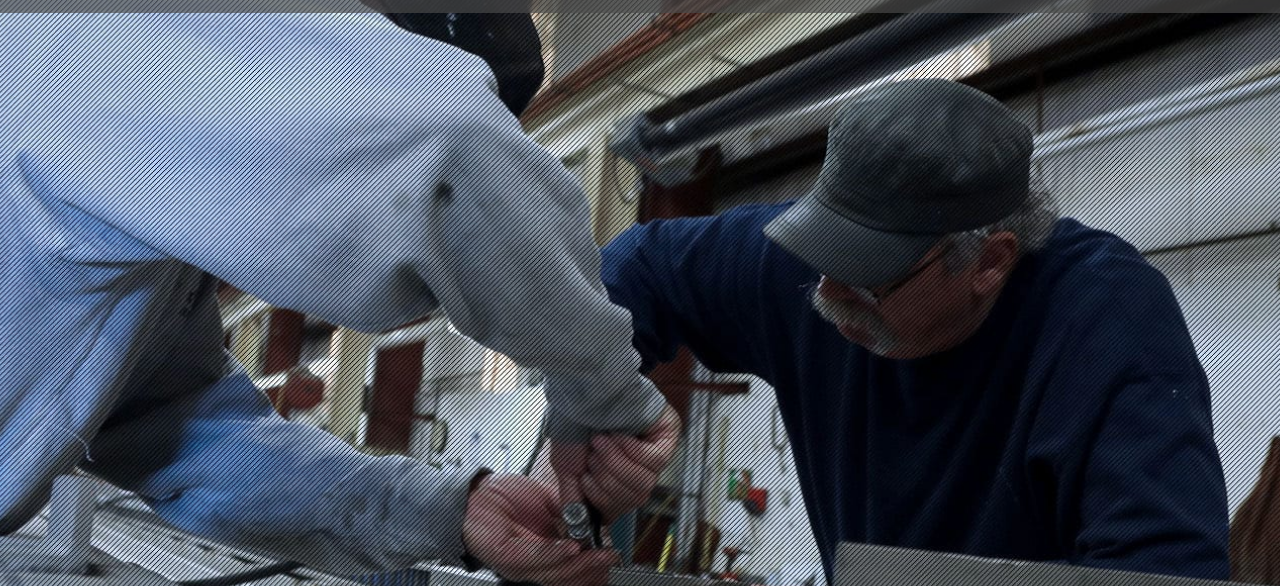
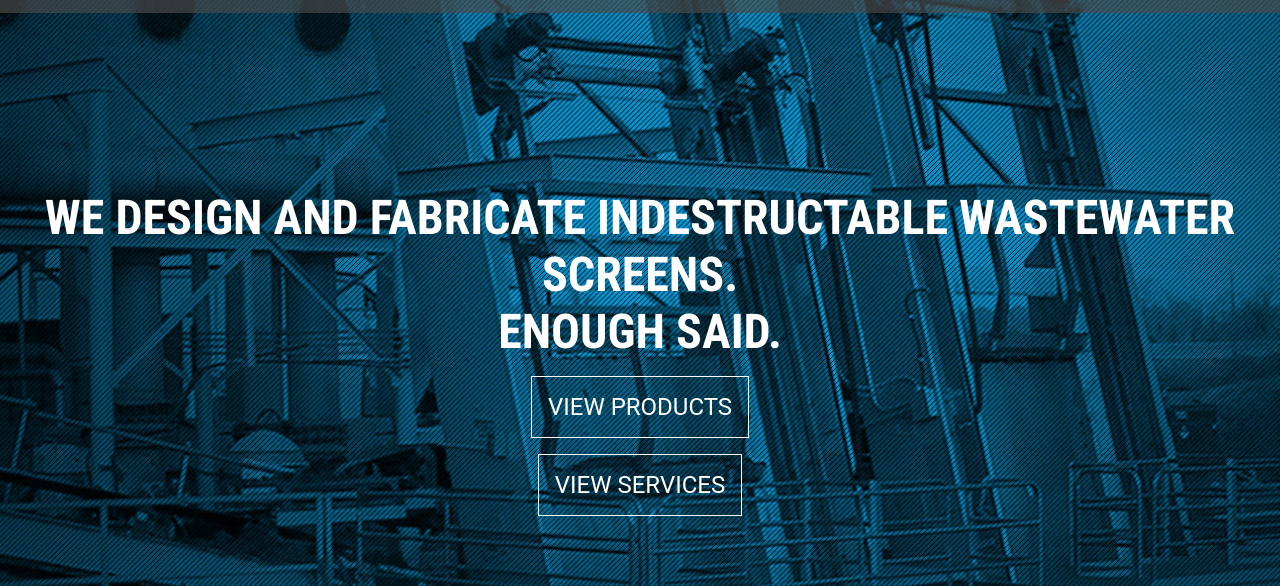
Before and after one commit to MariaVan8/Gulp-Vulcan, a website: page dev/index.html in a window 1280 px wide. Shown: the part 214-800 px from the top of the page. Drawn offline with nearby package versions, Linux system fonts and the light colour scheme; files that its build step writes are made by us from their sources.

Commit message:
Added banner and carousel

```diff
--- a/dev/index.html
+++ b/dev/index.html
@@ -40,6 +40,12 @@
 				<li><a href="#0">Product Literature</a></li>
 			</ul>
 		</nav>
+		</div>
+		<div class="header-banner">
+			<h1>We design and fabricate indestructable wastewater screens.</h1>
+			<h1>Enough said.</h1>
+			<button>View Products</button>
+			<button>View Services</button>
 		</div>
 	</header>
 	<main>
--- a/dev/scripts/script.js
+++ b/dev/scripts/script.js
@@ -6,3 +6,21 @@ function toggleMenu() {
     var navMenu = document.getElementById('navMenu');
     navMenu.classList.toggle('show');
 }
+
+//Header carousel
+document.addEventListener('DOMContentLoaded', function() {
+    var headerElement = document.querySelector('.header');
+    var images = [
+      './images/header-slider-img-01.jpg',
+      './images/header-slider-img-02.jpg',
+      './images/header-slider-img-03.jpg'
+    ];
+    var currentImageIndex = 0;
+
+    function changeBackgroundImage() {
+      headerElement.style.backgroundImage = 'url(' + images[currentImageIndex] + ')';
+      currentImageIndex = (currentImageIndex + 1) % images.length;
+    }
+
+    setInterval(changeBackgroundImage, 3000);
+  });
--- a/dev/scss/_header.scss
+++ b/dev/scss/_header.scss
@@ -2,10 +2,10 @@
 @use 'variables' as *;
 
 .header{
-background-image: url(../images/header-slider-img-03.jpg);
 background-size: cover;
 background-repeat: no-repeat;
 background-position: center;
+transition: opacity 1s ease-in-out;
 width: 100%;
 height: 60rem;
 &-wrapper{
@@ -75,6 +75,33 @@ height: 60rem;
         display: block;
     }
 }
+
+&-banner{
+    text-transform: uppercase;
+    color: $white;
+    font-size: 2.5rem;
+    @include flex-col;
+    justify-content: center;
+    align-items: center;
+    height: 90%;
+    width: 100%;
+    text-align: center;
+    h1 {
+        margin: 0;
+        font-size: 3rem;
+        flex: 0 0 auto;
+      }
+
+    button {
+        margin-top: 1rem;
+        padding: 1rem;
+        border: 1px solid $white;
+        background-color: transparent;
+        font-size: 1.5rem;
+        color: $white;
+        text-transform: uppercase;
+    }
+}
 @media screen and (min-width: 768px) {
     &-hamburger {
       display: none;
@@ -91,4 +118,5 @@ height: 60rem;
           }
     }
   }
+
 }
```
